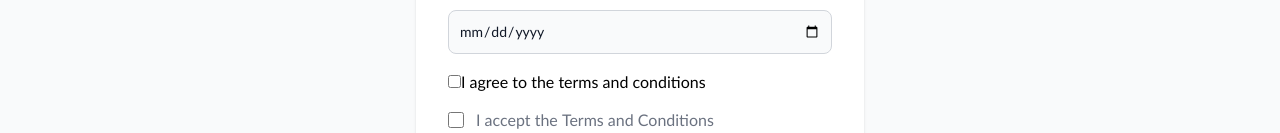
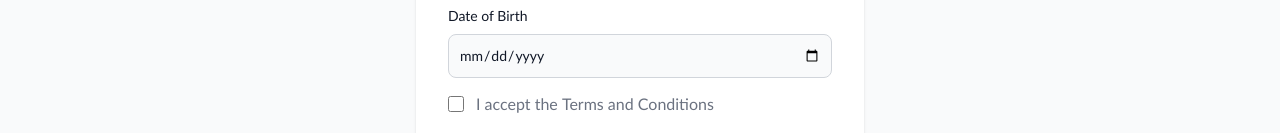
Before and after one commit to Rojan011/Sarthak-Khel-Sansar, a React (Create React App) app: page /signupto in a window 1280 px wide. Shown: the part 1322-1455 px from the top of the page. Built offline with nearby package versions, Linux system fonts and the light colour scheme; no server answers.

Commit message:
feature-gap

```diff
--- a/src/components/SignUpTo.jsx
+++ b/src/components/SignUpTo.jsx
@@ -30,7 +30,6 @@ const SignUpTo = () => {
   const [captchaVerified, setCaptchaVerified] = useState(false);
   const [agreedToTerms, setAgreedToTerms] = useState(false);
 
-
   const handleChange = (e) => {
     const { name, value, type, checked } = e.target;
     setFormData({
@@ -52,8 +51,8 @@ const SignUpTo = () => {
   };
 
   return (
-
-    <section className="bg-gray-50 dark:bg-gray-900 flex items-center justify-center min-h-screen overflow-auto">
+    <div className="bg-gray-50 dark:bg-gray-900 flex items-center justify-center min-h-screen overflow-auto ">
+      <section className="mt-6 mb-16" >
         <div className="w-full bg-white rounded-lg shadow dark:border sm:max-w-md xl:p-0 dark:bg-gray-800 dark:border-gray-700">
           <div className="p-6 space-y-4 sm:p-8">
             <h1 className="text-xl font-bold leading-tight text-gray-900 dark:text-white">
@@ -419,17 +418,6 @@ const SignUpTo = () => {
                 />
               </div>
 
-              {/* Declaration to Agree */}
-              <div>
-                <label>
-                  <input
-                    type="checkbox"
-                    checked={agreedToTerms}
-                    onChange={(e) => setAgreedToTerms(e.target.checked)}
-                  />
-                  I agree to the terms and conditions
-                </label>
-              </div>
 
               {/* Terms and Conditions */}
               <div className="flex items-start">
@@ -497,12 +485,11 @@ const SignUpTo = () => {
                   </button>
                 </Link>
               </div>
-
             </form>
           </div>
         </div>
       </section>
-
+    </div>
   );
 };
 
```
Also changed, not shown: src/components/SignUp.jsx (+1 -247 lines). Lines whose indentation alone changed are shown as unchanged.
